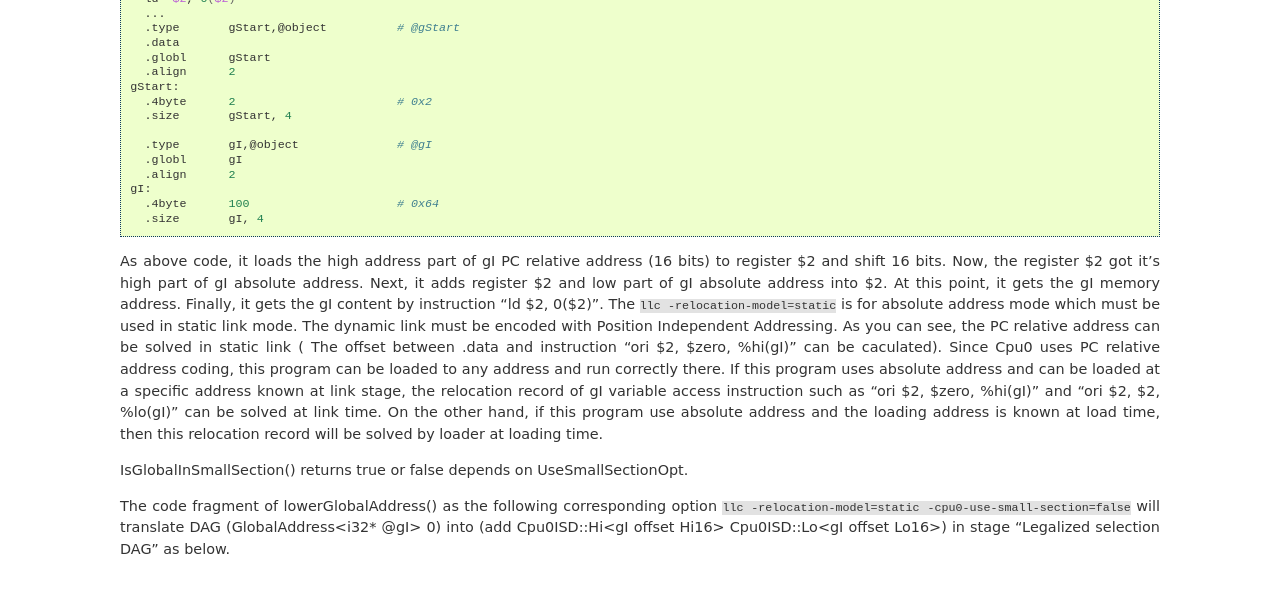
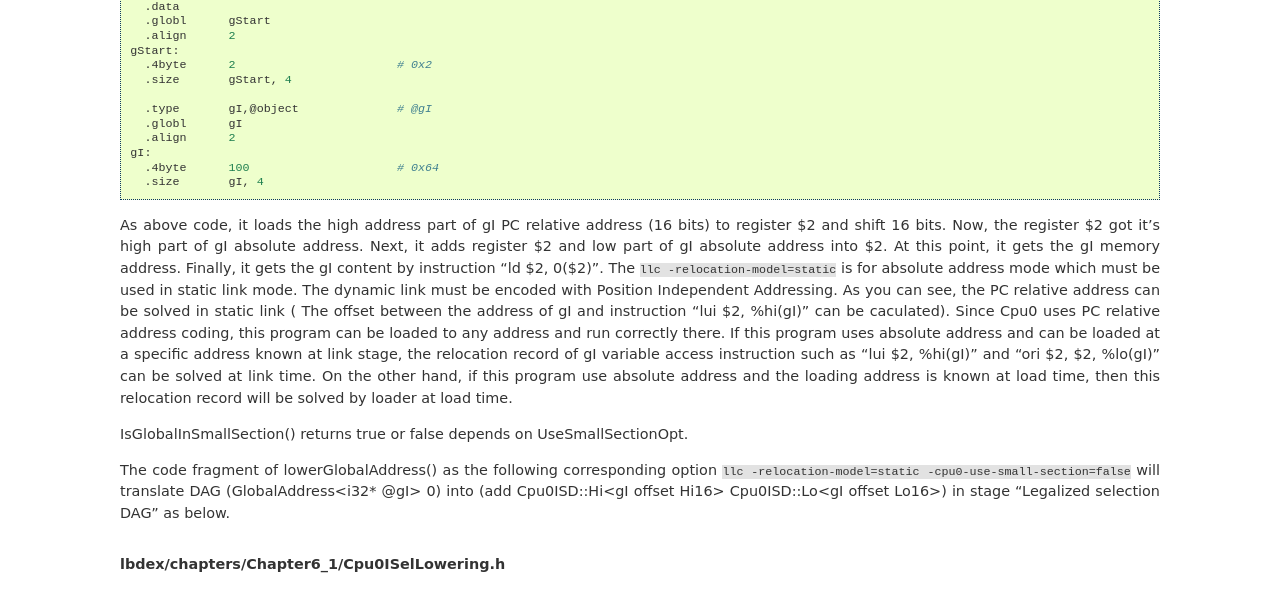
Before and after one commit to Jonathan2251/lbd, a Sphinx documentation site: the page built from source/globalvar.rst, in a window 1280 px wide and 1400 px high, scrolled down 10572 px, cut to the strip 0-590 px from the top of the window. Built offline with Sphinx 7.4.7, drawn with Linux system fonts in a browser that asks for light colours; formulas are drawn with MathJax 3; pages that are not in the unit, such as notebooks, are missing from menus; some of the changed text lies outside the part shown.

Commit message:
preprocess.cpp

```diff
--- a/source/globalvar.rst
+++ b/source/globalvar.rst
@@ -21,8 +21,8 @@
 In addition, the machine instruction printing function for global variable
 related assembly directive (macro) should be cared if your backend has it.
 
-Chapter6_1/ supports the global variable, let's compile ch6_1.cpp with this version
-first, then explain the code changes after that.
+Chapter6_1/ supports the global variable, let's compile ch6_1.cpp with this
+version first, then explain the code changes after that.
 
 .. rubric:: lbdex/input/ch6_1.cpp
 .. literalinclude:: ../lbdex/input/ch6_1.cpp
@@ -222,10 +222,9 @@
     0x7fe03c02e328: i32,ch = load 0x7fe03c02e118, 0x7fe03c02ec70,
     0x7fe03c02e010<LD4[@gI]> [ORD=4] [ID=7]
     ...
-
-    lui $2, %hi(gI)
-    ori $2, $2, %lo(gI)
-    ld  $2, 0($2)
+	  lui	$2, %got_hi(gI)
+	  addu	$2, $2, $gp
+	  ld	$2, %got_lo(gI)($2)
     ...
       .type gStart,@object          # @gStart
     .data
@@ -329,7 +328,7 @@
    "addressing mode", "absolute", "$gp relative"
    "addressing", "absolute", "$gp+offset"
    "Legalized selection DAG", "(add Cpu0ISD::Hi<gI offset Hi16> Cpu0ISD::Lo<gI offset Lo16>)", "(add register %GP, Cpu0ISD::GPRel<gI offset>)"
-   "Cpu0", "ori $2, $zero, %hi(gI); shl $2, $2, 16; ori $2, $2, %lo(gI);", "ori	$2, $gp, %gp_rel(gI);"
+   "Cpu0", "lui $2, %hi(gI); ori $2, $2, %lo(gI);", "ori	$2, $gp, %gp_rel(gI);"
    "relocation records solved", "link time", "link time"
 
 - In static, cpu0-use-small-section=true, offset between gI and .data can be calculated since the $gp is assigned at fixed address of the start of global address table.
@@ -342,11 +341,14 @@
    "addressing mode","$gp relative", "$gp relative"
    "addressing", "$gp+offset", "$gp+offset"
    "Legalized selection DAG", "(load (Cpu0ISD::Wrapper register %GP, <gI offset>))", "(load EntryToken, (Cpu0ISD::Wrapper (add Cpu0ISD::Hi<gI offset Hi16>, Register %GP), Cpu0ISD::Lo<gI offset Lo16>))"
-   "Cpu0", "ld $2, %got(gI)($gp);", "ori	$2, $zero, %got_hi(gI); shl $2, $2, 16; add $2, $2, $gp; ld $2, %got_lo(gI)($2);"
+   "Cpu0", "ld $2, %got(gI)($gp);", "lui	$2, %got_hi(gI); add $2, $2, $gp; ld $2, %got_lo(gI)($2);"
    "relocation records solved", "link/load time", "link/load time"
 
-- In pic, offset between gI and .data cannot be calculated if the function is loaded at run time (dynamic link); the offset can be calculated if use static link.
-- In C, all variable names binding staticly. In C++, the overload variable or function are binding dynamicly.
+- In pic, offset between gI and .data cannot be calculated if the function is
+  loaded at run time (dynamic link); the offset can be calculated if use static
+  link.
+- In C, all variable names binding staticly. In C++, the overload variable or
+  function are binding dynamicly.
 
 According book of system program, there are Absolute Addressing Mode and
 Position Independent Addressing Mode. The dynamic function must be compiled with
@@ -592,21 +594,21 @@
 used in static link mode. The dynamic link must be encoded with Position
 Independent Addressing.
 As you can see, the PC relative address can be solved in static link (
-The offset between .data and instruction "ori $2, $zero, %hi(gI)" can be
+The offset between the address of gI and instruction "lui $2, %hi(gI)" can be
 caculated). Since Cpu0 uses PC relative address coding, this program can be
 loaded to any address and run correctly there.
 If this program uses absolute address and can be loaded at a specific address
 known at link stage, the relocation record of gI variable access instruction
-such as "ori $2, $zero, %hi(gI)" and "ori	$2, $2, %lo(gI)" can be solved
+such as "lui $2, %hi(gI)" and "ori	$2, $2, %lo(gI)" can be solved
 at link time. On the other hand,
 if this program use absolute address and the loading address is known at load
-time, then this relocation record will be solved by loader at loading time.
+time, then this relocation record will be solved by loader at load time.
 
 IsGlobalInSmallSection() returns true or false depends on UseSmallSectionOpt.
 
 The code fragment of lowerGlobalAddress() as the following corresponding option
-``llc -relocation-model=static -cpu0-use-small-section=false`` will translate DAG
-(GlobalAddress<i32* @gI> 0) into
+``llc -relocation-model=static -cpu0-use-small-section=false`` will translate
+DAG (GlobalAddress<i32* @gI> 0) into
 (add Cpu0ISD::Hi<gI offset Hi16> Cpu0ISD::Lo<gI offset Lo16>) in
 stage "Legalized selection DAG" as below.
 
@@ -821,8 +823,8 @@
 tglobaladdr) into (add $gp, (ori ZERO, tglobaladdr)).
 
 In this mode, the $gp content is assigned at compile/link time, changed only at
-program be loaded, and is fixed during the program running; on the contrary, when
--relocation-model=pic the $gp can be changed during program running.
+program be loaded, and is fixed during the program running; on the contrary,
+when -relocation-model=pic the $gp can be changed during program running.
 For this example code, if $gp is assigned to the start address of .sdata by loader
 when program ch6_1.cpu0.s is loaded, then linker can caculate %gp_rel(gI) (=
 the relative address distance between gI and start of .sdata section).
```
Also changed, not shown: other parts of source/globalvar.rst (+6 -6 lines), 1 other file.
